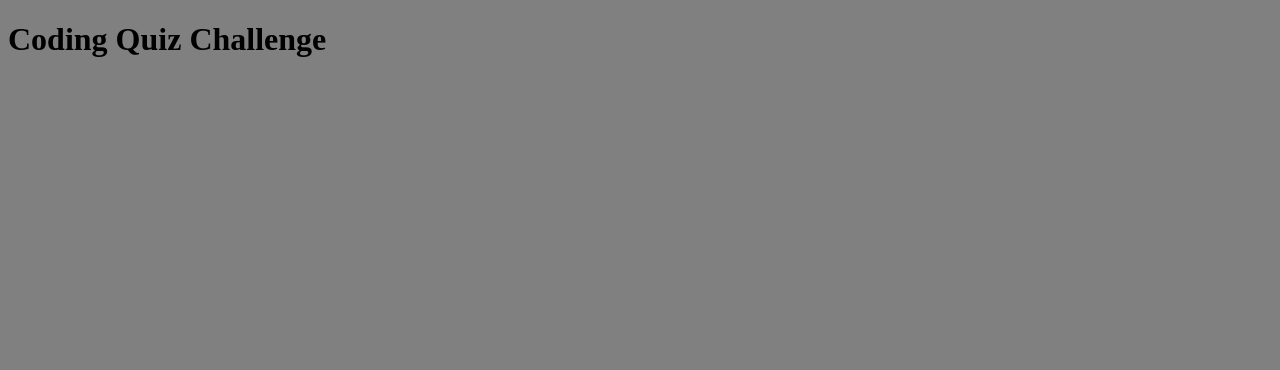
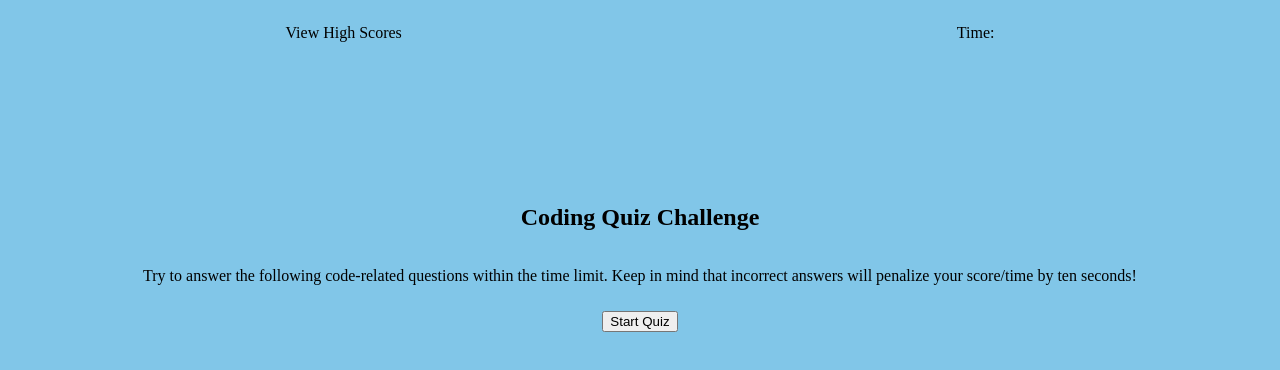
Before and after one commit to Kranniax/coding-quiz, a plain HTML site: page index.html in a window 1280 px wide. Drawn offline with Linux system fonts and the light colour scheme.

Commit message:
inital setup

```diff
--- a/assets/css/styles.css
+++ b/assets/css/styles.css
@@ -1,3 +1,18 @@
 body {
-    background-color: grey;
+  background-color: #81c6e8;
 }
+.header-info {
+  display: flex;
+  justify-content: space-around;
+}
+.main-style {
+  margin-top: 10%;
+}
+.center {
+  display: flex;
+  justify-content: center;
+}
+
+div button {
+    margin-top: 10px;
+}
--- a/index.html
+++ b/index.html
@@ -8,7 +8,29 @@
     <link rel="stylesheet" href="./assets/css/styles.css" />
   </head>
   <body>
-    <h1>Coding Quiz Challenge</h1>
+    <header class="header-info">
+      <p>View High Scores</p>
+      <p>Time:</p>
+    </header>
+    <main class="main-style">
+      <section>
+        <div class="center">
+          <h1>Coding Quiz Challenge</h1>
+        </div>
+        <div class="center">
+          <p>
+            Try to answer the following code-related questions within the time
+            limit. Keep in mind that incorrect answers will penalize your
+            score/time by ten seconds!
+          </p>
+        </div>
+      </section>
+      <div class="center">
+        <button>Start Quiz</button>
+      </div>
+    </main>
+
+    <p></p>
     <script src="./assets/js/script.js"></script>
   </body>
 </html>
```
